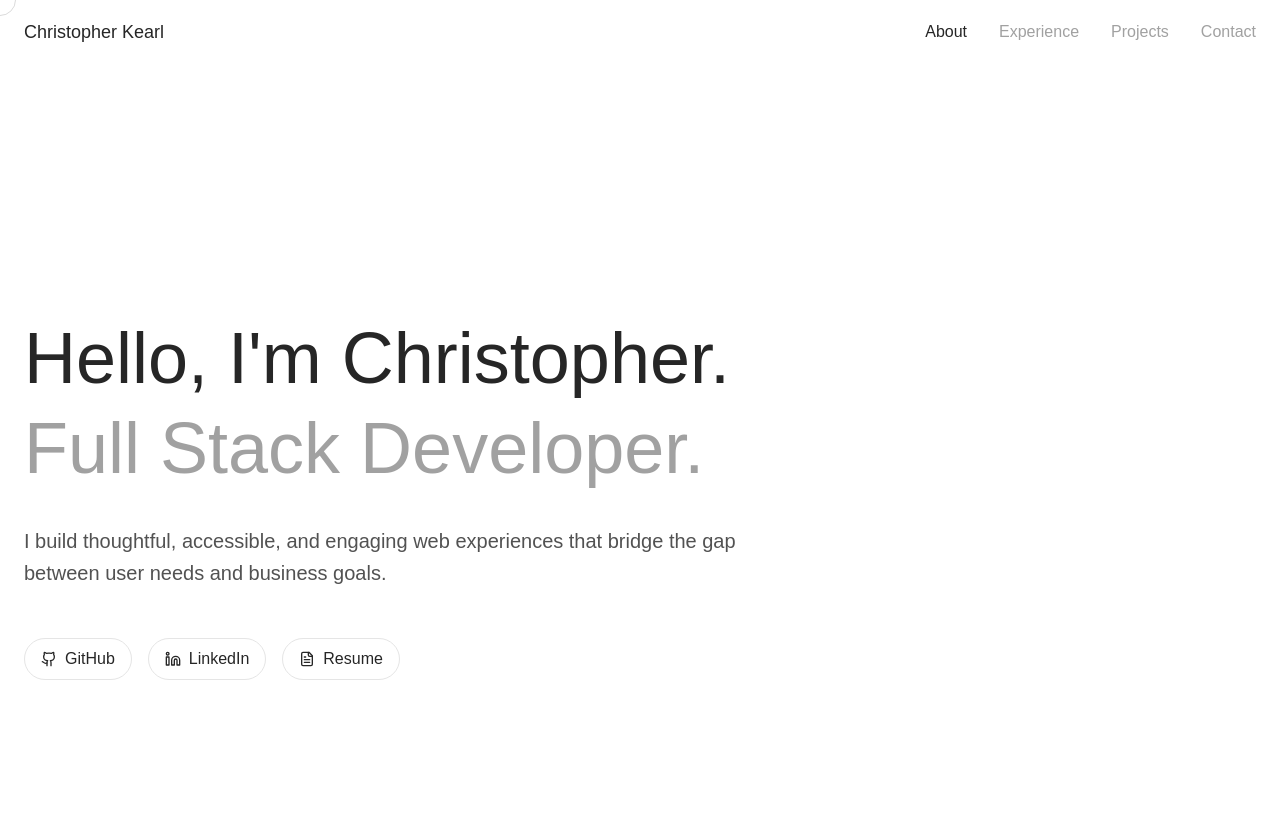
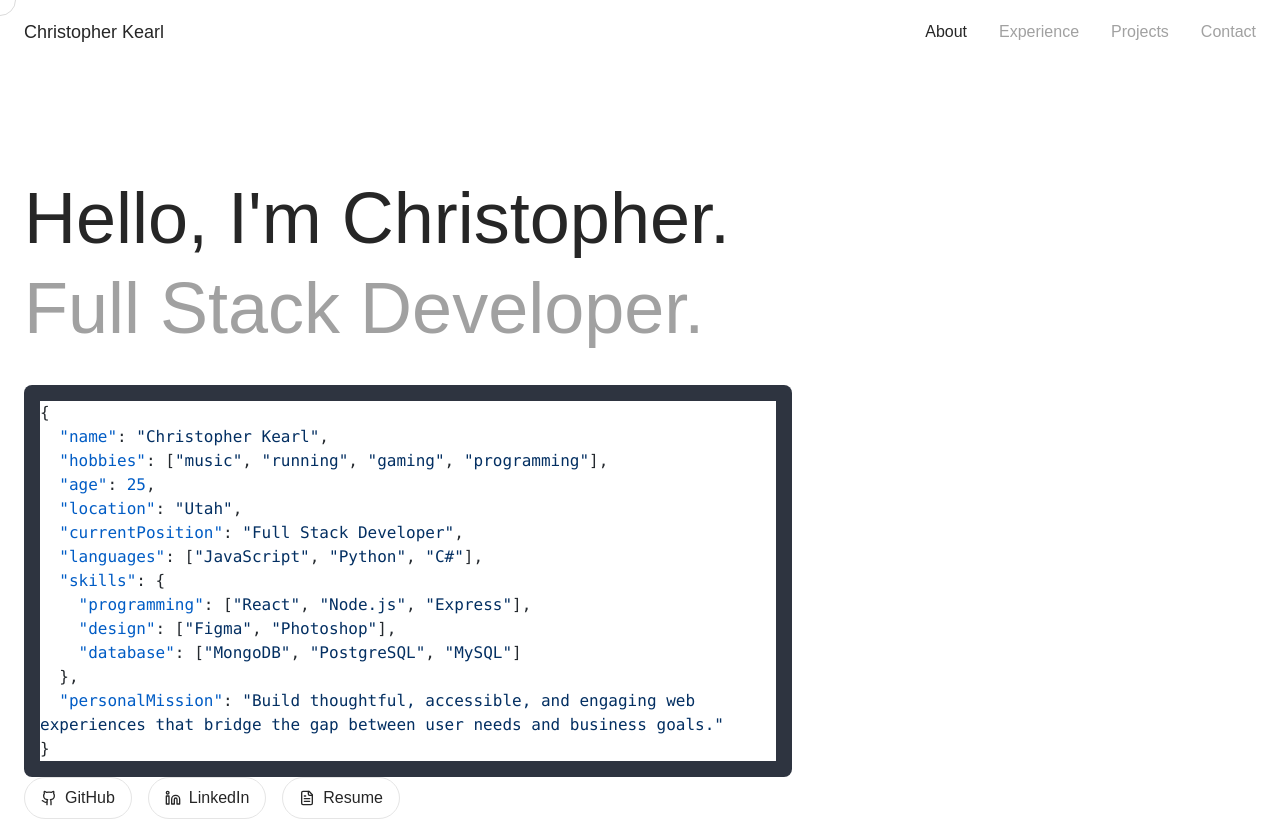
Before and after one commit to ckearl/portfolio-two, a Next.js app: page / in a window 1280 px wide. Shown: the top 819 px of the page. Built offline with nearby package versions, Linux system fonts and the light colour scheme.

Commit message:
codeblock

```diff
--- a/package.json
+++ b/package.json
@@ -24,6 +24,7 @@
     "@types/react-dom": "^19",
     "eslint": "^9",
     "eslint-config-next": "15.3.1",
+    "shiki": "^3.4.0",
     "tailwindcss": "^4",
     "typescript": "^5"
   }
--- /dev/null
+++ b/src/app/components/CodeBlock.tsx
@@ -0,0 +1,62 @@
+"use client";
+
+import { useEffect, useState } from "react";
+import { createHighlighter } from "shiki";
+
+export default function CodeBlock() {
+	const [html, setHtml] = useState<string>("");
+
+	useEffect(() => {
+		const detectTheme = window.matchMedia("(prefers-color-scheme: dark)")
+			.matches
+			? "nord"
+			: "github-light";
+
+		const loadHighlighter = async () => {
+			const highlighter = await createHighlighter({
+				themes: ["nord", "github-light"],
+				langs: ["json", "yaml", "xml"],
+			});
+
+			const code = highlighter.codeToHtml(
+				`{
+  "name": "Christopher Kearl",
+  "hobbies": ["music", "running", "gaming", "programming"],
+  "age": 25,
+  "location": "Utah",
+  "currentPosition": "Full Stack Developer",
+  "languages": ["JavaScript", "Python", "C#"],
+  "skills": {
+    "programming": ["React", "Node.js", "Express"],
+    "design": ["Figma", "Photoshop"],
+    "database": ["MongoDB", "PostgreSQL", "MySQL"]
+  },
+  "personalMission": "Build thoughtful, accessible, and engaging web experiences that bridge the gap between user needs and business goals."
+}`,
+				{ lang: "json", theme: detectTheme }
+			);
+
+			setHtml(code);
+		};
+
+		loadHighlighter();
+	}, []);
+
+	return (
+		<div className="relative">
+			<style>
+				{`
+        .shiki code, .shiki pre {
+          white-space: pre-wrap !important;
+          word-break: break-word !important;
+          overflow-wrap: break-word !important;
+        }
+      `}
+			</style>
+			<div
+				className="prose prose-sm dark:prose-invert rounded-lg overflow-x-auto bg-[#2E3440] dark:bg-[#2E3440] p-4"
+				dangerouslySetInnerHTML={{ __html: html }}
+			/>
+		</div>
+	);
+}
--- a/src/app/page.tsx
+++ b/src/app/page.tsx
@@ -3,6 +3,7 @@
 import { useState, useEffect, useRef, SetStateAction } from "react";
 import { Github, Mail, FileText, Linkedin, Menu, X } from "lucide-react";
 import dynamic from "next/dynamic";
+import CodeBlock from "./components/CodeBlock";
 
 const BallCanvas = dynamic(() => import("./components/BallCanvas"), {
 	ssr: false,
@@ -242,10 +243,8 @@ export default function Home() {
 								Full Stack Developer.
 							</span>
 						</h1>
-						<p className="text-lg md:text-xl text-neutral-600 dark:text-neutral-500 mb-12 leading-relaxed">
-							I build thoughtful, accessible, and engaging web experiences that
-							bridge the gap between user needs and business goals.
-						</p>
+						<CodeBlock />
+
 						<div className="flex flex-wrap gap-4">
 							<a
 								href="https://github.com/ckearl"
```
Also changed, not shown: 1 other file (tests, documents, lock files or other folders).
